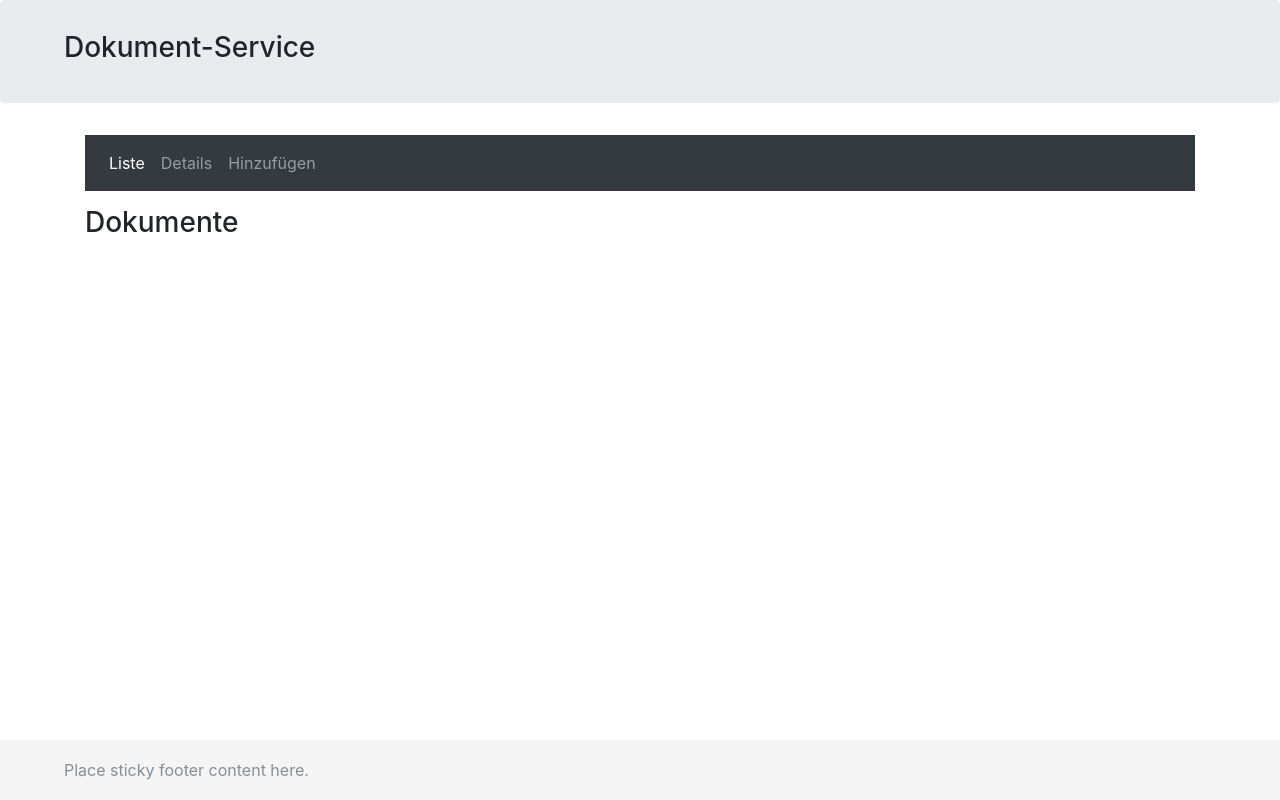
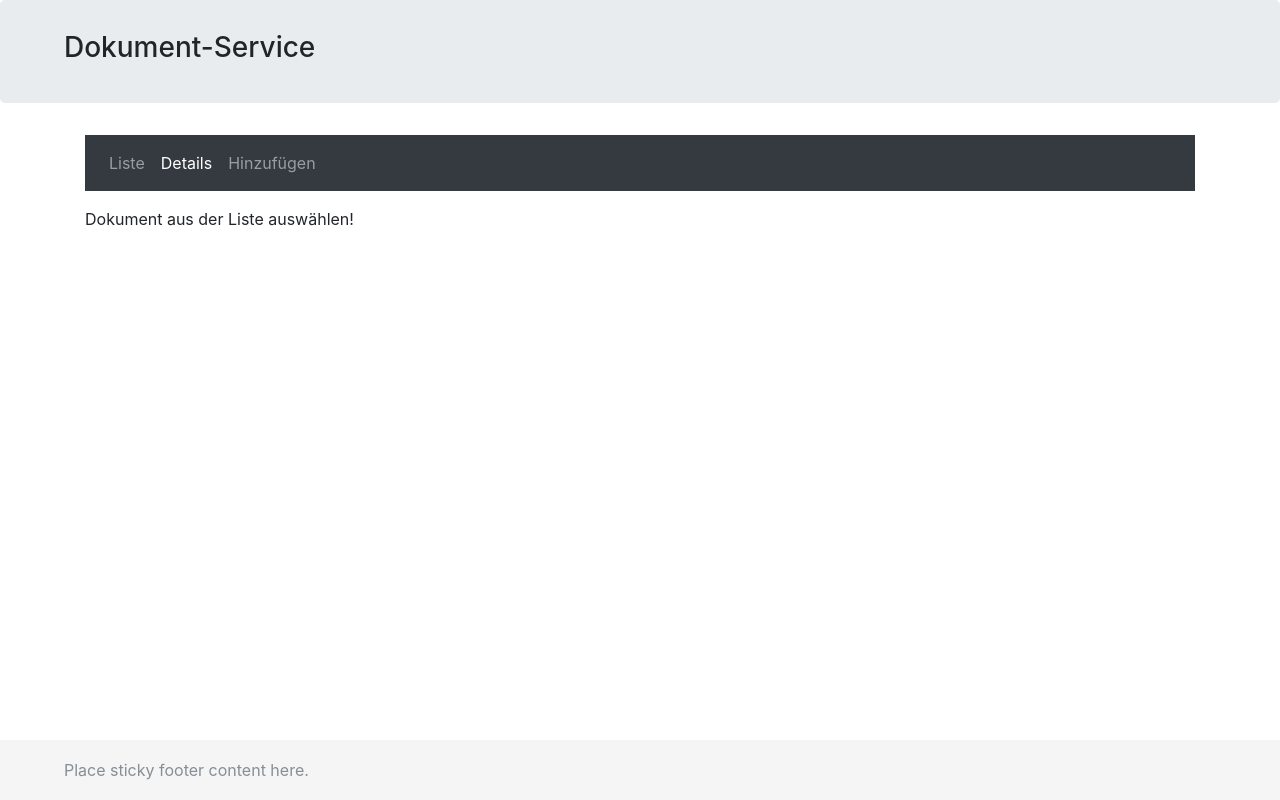
Before and after one commit to pjmeisch-cc/usingk8s, an Angular app in the folder documentui/: page /detail/1 in a window 1280 px wide. Before the commit this address led to /list. Built offline with nearby package versions, Linux system fonts and the light colour scheme.

Commit message:
added details view

```diff
--- a/documentui/src/app/app.module.ts
+++ b/documentui/src/app/app.module.ts
@@ -12,6 +12,7 @@ import {AddComponent} from './add.component';
 const appRoutes: Routes = [
   {path: 'list', component: ListComponent},
   {path: 'detail', component: DetailComponent},
+  {path: 'detail/:id', component: DetailComponent},
   {path: 'add', component: AddComponent},
   {path: '**', redirectTo: '/list', pathMatch: 'full'}
 ];
--- a/documentui/src/app/detail.component.css
+++ b/documentui/src/app/detail.component.css
@@ -0,0 +1,5 @@
+
+.document-data .title {
+  font-size: 150%;
+  font-weight: bold;
+}
--- a/documentui/src/app/detail.component.html
+++ b/documentui/src/app/detail.component.html
@@ -1,3 +1,7 @@
-<div>
-  Detail
+<div *ngIf="documentData" class="document-data">
+  <div class="title">{{documentData.title}}</div>
+  <div class="content">{{documentData.content}}</div>
 </div>
+<div *ngIf="!documentData">
+  Dokument aus der Liste auswählen!
+</div>
--- a/documentui/src/app/detail.component.ts
+++ b/documentui/src/app/detail.component.ts
@@ -1,10 +1,32 @@
-import { Component } from '@angular/core';
+import {Component, OnInit} from '@angular/core';
+import {ActivatedRoute, ParamMap} from '@angular/router';
+import {DocumentDataService} from './document-data.service';
+
+import {DocumentData} from './document-data';
+
+import 'rxjs/add/operator/switchMap';
 
 @Component({
   selector: 'app-detail-component',
   templateUrl: './detail.component.html',
   styleUrls: ['./detail.component.css']
 })
-export class DetailComponent {
 
+export class DetailComponent implements OnInit {
+  constructor(private _documentDataService: DocumentDataService,
+              private route: ActivatedRoute) {
+
+  }
+
+  private _documentData: DocumentData;
+
+  get documentData(): DocumentData {
+    return this._documentData;
+  }
+
+  ngOnInit(): void {
+    this.route.paramMap
+      .switchMap((params: ParamMap) => this._documentDataService.get(params.get('id')))
+      .subscribe(documentData => this._documentData = documentData);
+  }
 }
--- a/documentui/src/app/document-data.service.ts
+++ b/documentui/src/app/document-data.service.ts
@@ -18,9 +18,9 @@ export class DocumentDataService {
    * get all documents from the API server.
    * @returns {DocumentData[]}
    */
-  all(): DocumentData[] {
+  all(): Promise<DocumentData[]> {
     console.log('returning all data, ' + this.documentDatas.length);
-    return this.documentDatas;
+    return Promise.resolve(this.documentDatas);
   }
 
   /**
@@ -28,7 +28,17 @@ export class DocumentDataService {
    * @param documentData
    */
   add(documentData: DocumentData) {
+    let number = this.documentDatas.length + 1;
+    documentData.id = number.toString();
     this.documentDatas.push(documentData);
   }
 
+  /**
+   * get a DocumentData with a given id
+   * @param {string} id
+   * @returns {Promise<DocumentData>}
+   */
+  get(id: string): Promise<DocumentData> {
+    return this.all().then(docs => docs.find(doc => doc.id === id));
+  }
 }
--- a/documentui/src/app/list.component.css
+++ b/documentui/src/app/list.component.css
@@ -8,3 +8,8 @@
   font-size: larger;
   font-weight: bold;
 }
+
+.document-data a {
+  text-decoration: none;
+  color: black;
+}
--- a/documentui/src/app/list.component.html
+++ b/documentui/src/app/list.component.html
@@ -1,10 +1,11 @@
 <div>
   <h3>Dokumente</h3>
-    <div *ngFor="let doc of documentDatas">
-      <div class="document-data">
+  <div *ngFor="let doc of documentDatas">
+    <div class="document-data">
+      <a [routerLink]="['/detail', doc.id]">
         <div class="title">{{doc.title}}</div>
         <div class="content">{{doc.content.substr(0, 200)}}</div>
-      </div>
-
+      </a>
     </div>
+  </div>
 </div>
--- a/documentui/src/app/list.component.ts
+++ b/documentui/src/app/list.component.ts
@@ -19,7 +19,10 @@ export class ListComponent implements OnInit {
   }
 
   ngOnInit(): void {
-    this._documentDatas = this.documentDataService.all();
-    console.log('got ' + this.documentDatas.length + ' elements');
+    this.documentDataService.all()
+      .then(documentDatas => {
+        this._documentDatas = documentDatas;
+        console.log('got ' + this.documentDatas.length + ' elements');
+      });
   }
 }
```
Also changed, not shown: documentui/src/app/app.component.html (line endings or trailing spaces).
